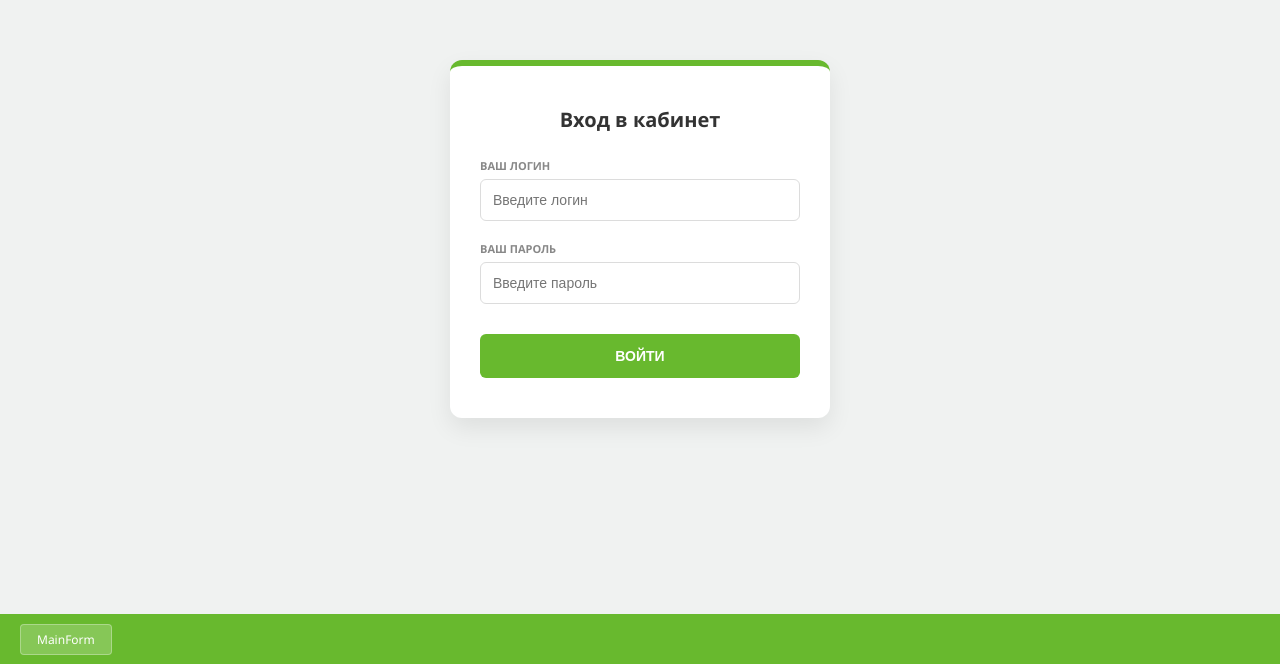
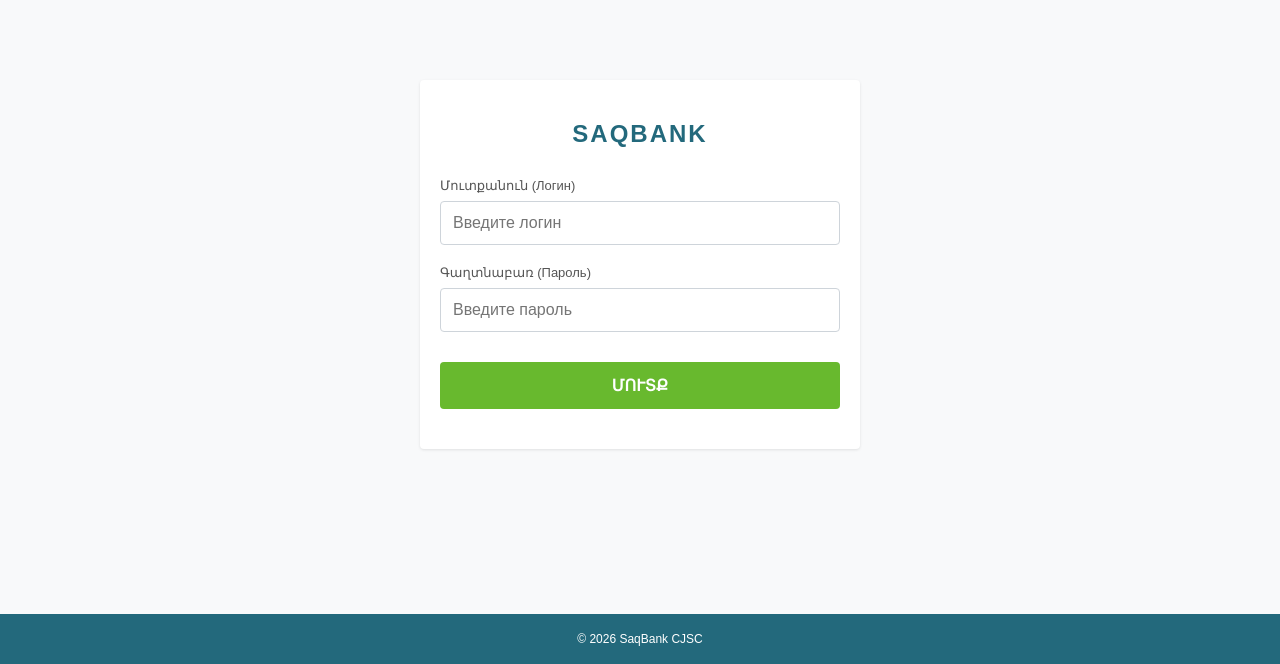
Before and after one commit to d4cy8tyd6g-lab/My-project, a plain HTML site: page index.html in a window 1280 px wide. Shown: the part 136-800 px from the top of the page. Drawn offline with Linux system fonts and the light colour scheme.

Commit message:
Update index.html

```diff
--- a/index.html
+++ b/index.html
@@ -1,148 +1,122 @@
 <!DOCTYPE html>
-<html lang="ru">
+<html lang="hy">
 <head>
-    <meta charset="UTF-8">
-    <meta name="viewport" content="width=device-width, initial-scale=1.0">
-    <title>AmeriaBank - Вход в систему</title>
+    <meta charset="utf-8"/>
+    <meta name="viewport" content="width=device-width,initial-scale=1,user-scalable=no">
+    <title>SaqBank - Online Applications</title>
     <style>
-        /* Базовые стили */
-        body, html {
-            margin: 0; padding: 0; height: 100%; overflow: hidden;
-            font-family: 'Segoe UI', Tahoma, Arial, sans-serif;
-            background-color: #f0f2f1;
+        /* Оригинальные цвета и шрифты Ameriabank */
+        body {
+            margin: 0;
+            padding: 0;
+            font-family: "GHEA Grapalat", Arial, sans-serif;
+            background-color: #f8f9fa;
+            display: flex;
+            justify-content: center;
+            align-items: center;
+            height: 100vh;
         }
 
-        /* Экран загрузки */
-        #loading-screen {
-            position: fixed; top: 0; left: 0; width: 100%; height: 100%;
-            background: #ffffff; z-index: 9999;
-            display: flex; justify-content: center; align-items: center;
-            transition: opacity 0.5s ease;
+        /* Контейнер формы как в оригинале */
+        .app-container {
+            background: #fff;
+            width: 90%;
+            max-width: 400px;
+            padding: 40px 20px;
+            border-radius: 4px;
+            box-shadow: 0 1px 3px rgba(0,0,0,0.1);
+            text-align: center;
         }
 
-        .loader-container {
-            width: 240px; padding: 25px; border: 1px solid #68b92e;
-            text-align: center; background: #fafafa;
+        .logo {
+            font-size: 24px;
+            font-weight: bold;
+            color: #23697c; /* Цвет Ameriabank */
+            margin-bottom: 30px;
+            text-transform: uppercase;
+            letter-spacing: 2px;
         }
 
-        .progress-bar {
-            height: 4px; background: #e0e0e0; margin-bottom: 12px;
-            border-radius: 2px; overflow: hidden;
+        .form-group {
+            margin-bottom: 20px;
+            text-align: left;
         }
 
-        #progress-fill {
-            width: 0%; height: 100%; background: #68b92e;
-            transition: width 1s ease-in-out;
+        label {
+            display: block;
+            font-size: 13px;
+            color: #555;
+            margin-bottom: 8px;
         }
 
-        .loader-text {
-            color: #23697c; font-size: 12px; font-weight: bold;
-            text-transform: uppercase; letter-spacing: 1px;
+        input {
+            width: 100%;
+            padding: 12px;
+            border: 1px solid #ced4da;
+            border-radius: 4px;
+            box-sizing: border-box;
+            font-size: 16px;
+            outline: none;
+            background-color: #fff;
         }
 
-        /* Основной контент */
-        .main-wrapper {
-            position: absolute; top: 0; bottom: 50px; width: 100%;
-            display: flex; justify-content: center; align-items: center;
+        input:focus {
+            border-color: #23697c;
         }
 
-        /* Карточка входа */
-        .login-form {
-            background: #ffffff; width: 320px; padding: 40px 30px;
-            border-radius: 12px; box-shadow: 0 10px 25px rgba(0,0,0,0.08);
-            border-top: 6px solid #68b92e;
+        .btn-primary {
+            width: 100%;
+            padding: 14px;
+            background-color: #68b92e; /* Зеленый Ameriabank */
+            color: #fff;
+            border: none;
+            border-radius: 4px;
+            font-size: 16px;
+            font-weight: bold;
+            cursor: pointer;
+            margin-top: 10px;
         }
 
-        .login-form h2 {
-            margin: 0 0 25px; color: #333; text-align: center;
-            font-size: 20px; font-weight: 600;
+        .btn-primary:hover {
+            background-color: #58a026;
         }
 
-        .field { margin-bottom: 20px; }
-
-        .field label {
-            display: block; font-size: 11px; color: #888;
-            margin-bottom: 6px; text-transform: uppercase; font-weight: bold;
-        }
-
-        .field input {
-            width: 100%; padding: 12px; border: 1px solid #dcdcdc;
-            border-radius: 6px; box-sizing: border-box; outline: none;
-            font-size: 14px; transition: border-color 0.3s;
-        }
-
-        .field input:focus { border-color: #68b92e; }
-
-        .btn-submit {
-            width: 100%; padding: 14px; background: #68b92e;
-            color: #fff; border: none; border-radius: 6px;
-            font-size: 14px; font-weight: bold; cursor: pointer;
-            transition: background 0.3s; margin-top: 10px;
-        }
-
-        .btn-submit:hover { background: #57a025; }
-
-        /* Нижняя панель */
-        .taskbar {
-            position: absolute; bottom: 0; width: 100%; height: 50px;
-            background: #68b92e; display: flex; align-items: center;
-            padding: 0 20px; box-sizing: border-box;
-        }
-
-        .task-button {
-            background: rgba(255,255,255,0.2); border: 1px solid rgba(255,255,255,0.3);
-            color: #fff; padding: 6px 16px; border-radius: 4px;
-            font-size: 12px; cursor: pointer;
+        /* Футер 1:1 */
+        .footer {
+            position: fixed;
+            bottom: 0;
+            width: 100%;
+            height: 50px;
+            background-color: #23697c;
+            display: flex;
+            align-items: center;
+            justify-content: center;
+            color: #fff;
+            font-size: 12px;
         }
     </style>
 </head>
 <body>
 
-    <!-- Загрузка -->
-    <div id="loading-screen">
-        <div class="loader-container">
-            <div class="progress-bar"><div id="progress-fill"></div></div>
-            <div class="loader-text">Загрузка системы...</div>
+    <div class="app-container">
+        <div class="logo">SaqBank</div>
+
+        <div class="form-group">
+            <label>Մուտքանուն (Логин)</label>
+            <input type="text" placeholder="Введите логин">
         </div>
+
+        <div class="form-group">
+            <label>Գաղտնաբառ (Пароль)</label>
+            <input type="password" placeholder="Введите пароль">
+        </div>
+
+        <button class="btn-primary">ՄՈՒՏՔ</button>
     </div>
 
-    <!-- Область входа -->
-    <div class="main-wrapper">
-        <div class="login-form">
-            <h2>Вход в кабинет</h2>
-            <div class="field">
-                <label>Ваш логин</label>
-                <input type="text" placeholder="Введите логин">
-            </div>
-            <div class="field">
-                <label>Ваш пароль</label>
-                <input type="password" placeholder="Введите пароль">
-            </div>
-            <button class="btn-submit" onclick="alert('Вход выполнен (демо)')">ВОЙТИ</button>
-        </div>
+    <div class="footer">
+        © 2026 SaqBank CJSC
     </div>
-
-    <!-- Панель -->
-    <div class="taskbar">
-        <div class="task-button">MainForm</div>
-    </div>
-
-    <script>
-        // Логика исчезновения экрана загрузки
-        window.addEventListener('load', function() {
-            const fill = document.getElementById('progress-fill');
-            const screen = document.getElementById('loading-screen');
-
-            // Запускаем полоску
-            setTimeout(() => { fill.style.width = '100%'; }, 100);
-
-            // Убираем экран через 1.2 секунды
-            setTimeout(() => {
-                screen.style.opacity = '0';
-                setTimeout(() => { screen.style.display = 'none'; }, 500);
-            }, 1200);
-        });
-    </script>
 
 </body>
 </html>
```
